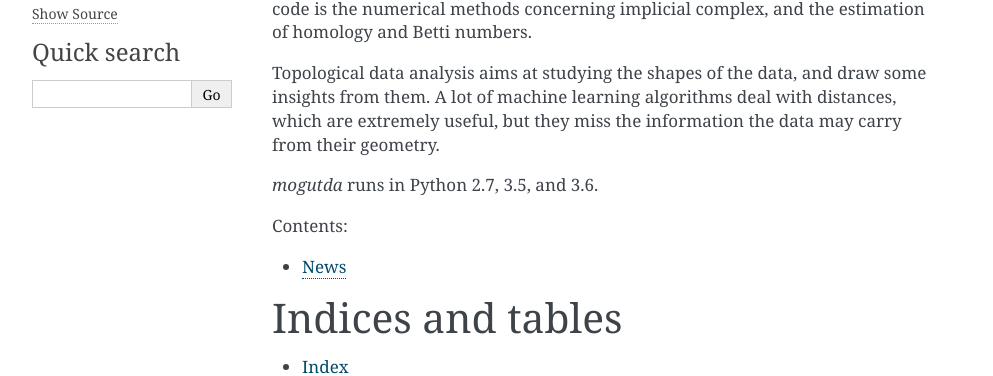
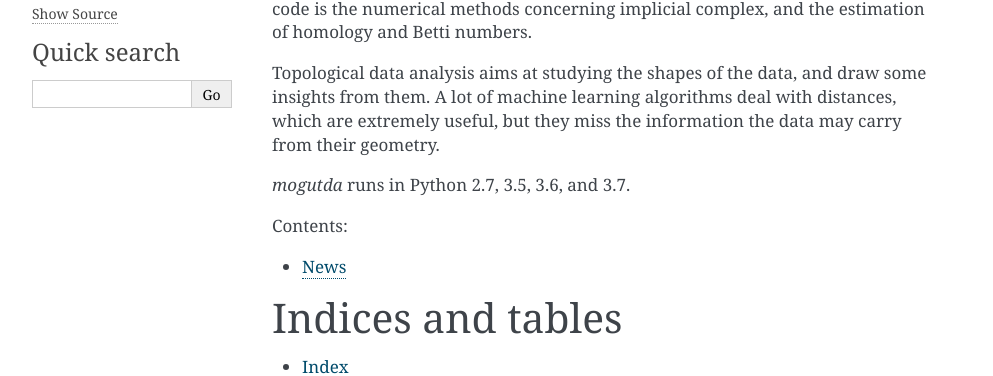
Before and after one commit to stephenhky/MoguTDA, a Sphinx documentation site: the page built from docs/index.rst, in a window 1280 px wide. Shown: the part 210-586 px from the top of the page, without its empty margins (148-1141 px from the left). Built offline with Sphinx 7.4.7, drawn with Linux system fonts in a browser that asks for light colours; pages that are not in the unit, such as notebooks, are missing from menus.

Commit message:
release 0.1.3

```diff
--- a/docs/conf.py
+++ b/docs/conf.py
@@ -60,7 +60,7 @@
 # The short X.Y version.
 version = u'0.1'
 # The full version, including alpha/beta/rc tags.
-release = u'0.1.2'
+release = u'0.1.3'
 
 # The language for content autogenerated by Sphinx. Refer to documentation
 # for a list of supported languages.
--- a/docs/index.rst
+++ b/docs/index.rst
@@ -16,7 +16,7 @@
 with distances, which are extremely useful, but they miss the
 information the data may carry from their geometry.
 
-`mogutda` runs in Python 2.7, 3.5, and 3.6.
+`mogutda` runs in Python 2.7, 3.5, 3.6, and 3.7.
 
 Contents:
 
--- a/docs/news.rst
+++ b/docs/news.rst
@@ -1,6 +1,7 @@
 News
 ====
 
+* 07/18/2018: `mogutda` 0.1.3 released.
 * 07/02/2018: `mogutda` 0.1.2 released.
 * 06/13/2018: `mogutda` 0.1.1 released.
 * 06/11/2018: `mogutda` 0.1.0 released.
--- a/setup.py
+++ b/setup.py
@@ -7,7 +7,7 @@
 
 
 setup(name='mogutda',
-      version="0.1.2",
+      version="0.1.3",
       description="Topological Data Analysis in Python",
       long_description="Topological Data Analysis in Python: Simplicial Complex",
       classifiers=[
@@ -16,9 +16,10 @@
           "Programming Language :: Python :: 2.7",
           "Programming Language :: Python :: 3.5",
           "Programming Language :: Python :: 3.6",
+          "Programming Language :: Python :: 3.7",
           "License :: OSI Approved :: MIT License",
       ],
-      keywords="mogutda numerics topology",
+      keywords="mogutda numerics topology data",
       url="https://github.com/stephenhky/MoguTDA",
       author="Kwan-Yuet Ho",
       author_email="stephenhky@yahoo.com.hk",
```
Also changed, not shown: README.md (+1 -0 lines).
